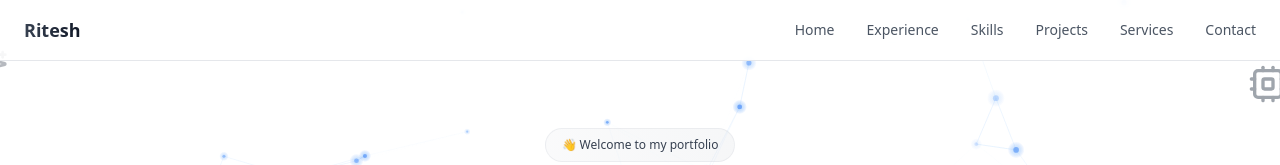
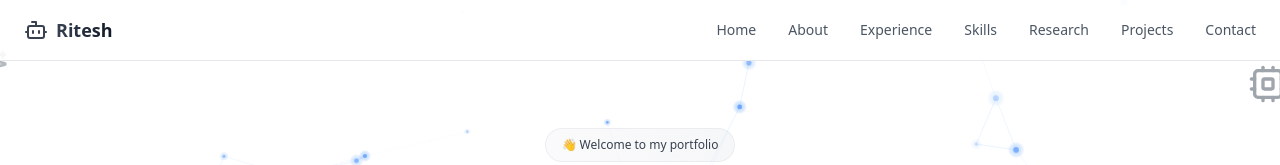
Before and after one commit to Riteshveer/ritsveer-demo, a React (Vite) app: page / in a window 1280 px wide. Shown: the top 165 px of the page. Built offline with nearby package versions, Linux system fonts and the light colour scheme.

Commit message:
Add robot logo to header
Update the header to include a robot logo before the name "Ritesh".

```diff
--- a/src/components/Navigation.tsx
+++ b/src/components/Navigation.tsx
@@ -1,14 +1,19 @@
+
+import { Bot } from 'lucide-react';
 
 const Navigation = () => {
   return (
     <nav className="fixed top-0 w-full z-50 bg-white/80 backdrop-blur-md border-b border-gray-200">
       <div className="container mx-auto px-6 py-4">
         <div className="flex justify-between items-center">
-          <div className="text-lg font-bold bg-gradient-to-r from-gray-700 to-gray-900 bg-clip-text text-transparent">
-            Ritesh
+          <div className="flex items-center space-x-2">
+            <Bot className="w-6 h-6 text-gray-700" />
+            <div className="text-lg font-bold bg-gradient-to-r from-gray-700 to-gray-900 bg-clip-text text-transparent">
+              Ritesh
+            </div>
           </div>
           <div className="hidden md:flex space-x-8">
-            {['Home', 'Experience', 'Skills', 'Projects', 'Services', 'Contact'].map((item) => (
+            {['Home', 'About', 'Experience', 'Skills', 'Research', 'Projects', 'Contact'].map((item) => (
               <a
                 key={item}
                 href={`#${item.toLowerCase()}`}
```
